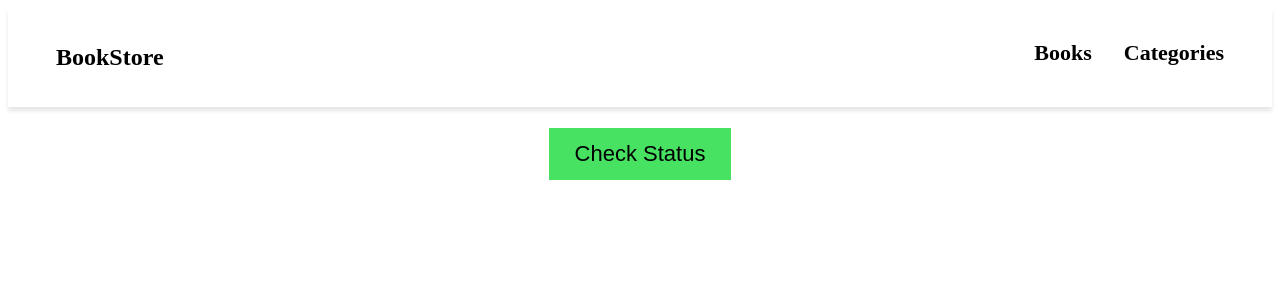
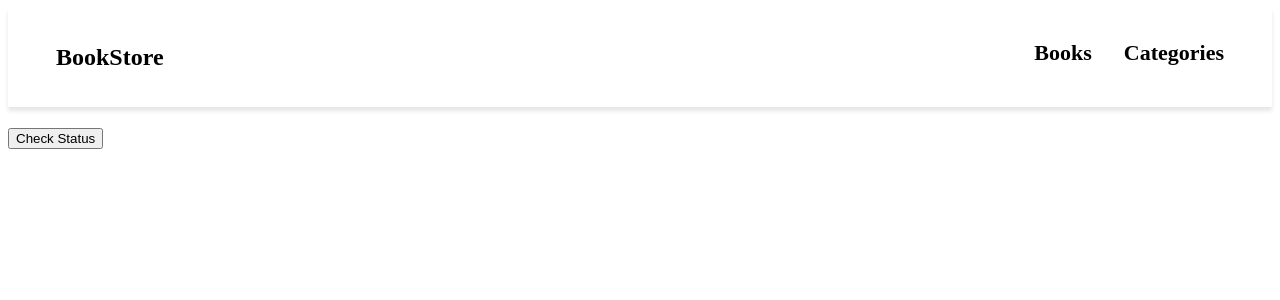
Before and after one commit to hetrox8/book-store, a React (Create React App) app: page /categories in a window 1280 px wide. Shown: the top 300 px of the page. Built offline with nearby package versions, Linux system fonts and the light colour scheme.

Commit message:
Update Categories.js

```diff
--- a/src/components/Categories.js
+++ b/src/components/Categories.js
@@ -1,9 +1,9 @@
 import React from 'react';
 import { useDispatch, useSelector } from 'react-redux';
 import { getStatus } from '../redux/categories/categoriesSlice';
-import './Styles/Category.css';
+import './styles/Category.css';
 
-function Category() {
+const Category = () => {
   const dispatch = useDispatch();
 
   const handleCheckStatus = () => {
@@ -13,13 +13,13 @@ function Category() {
   const status = useSelector((state) => state.categories.status);
 
   return (
-    <div className="Cat-container">
+    <div className="CategoryContainer">
       <h1>{status}</h1>
-      <button className="status-button" type="button" onClick={handleCheckStatus}>
+      <button className="statusButton" type="button" onClick={handleCheckStatus}>
         Check Status
       </button>
     </div>
   );
-}
+};
 
 export default Category;
```
